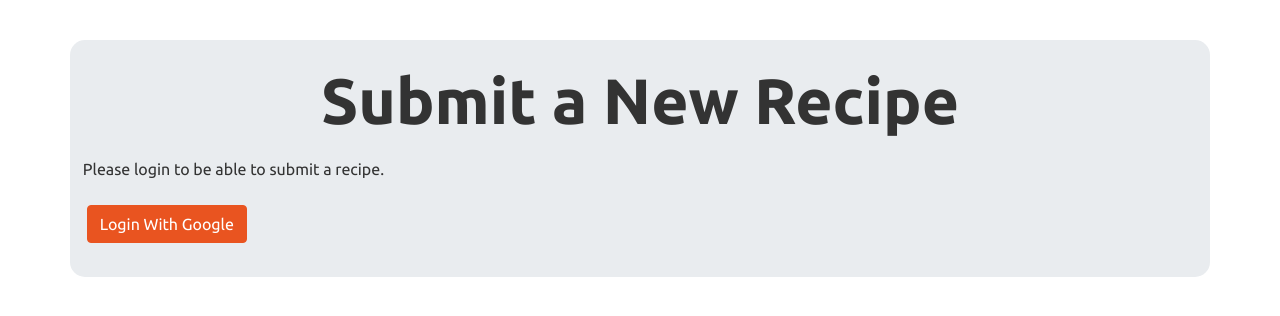
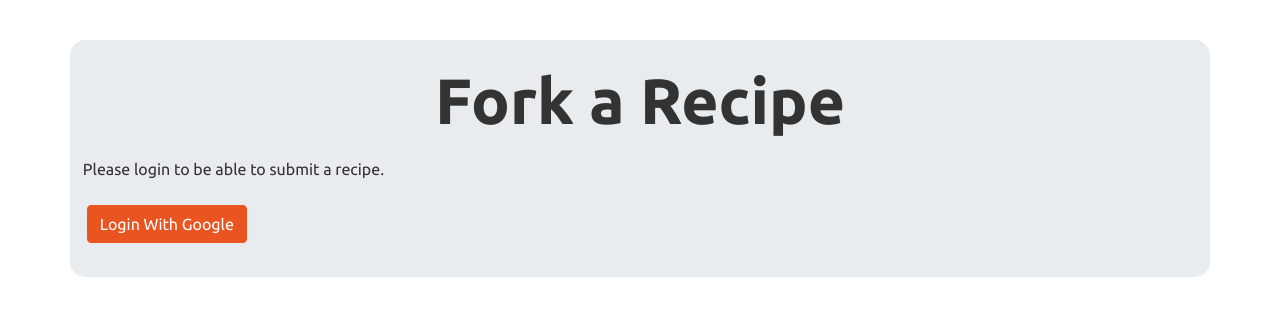
Before and after one commit to uva-cs3240-s22/group-project-a-20, a Django app: page /recipes/fork/1/ in a window 1280 px wide. Shown: the part 70-386 px from the top of the page. Run offline with Django 4.2, Linux system fonts and the light colour scheme; tables that the repository leaves empty hold one stand-in row (values such as "Sample post"); some libraries are stand-ins or nearby versions.

Commit message:
Update recipeform.html

```diff
--- a/recipes/templates/recipes/recipeform.html
+++ b/recipes/templates/recipes/recipeform.html
@@ -11,7 +11,11 @@
 
 <div class="container main bg-light">
     <div class="row banner">
-        <h1>Submit a New Recipe</h1>
+        {% if form.is_bound %}
+            <h1>Fork a Recipe</h1>
+        {% else %}
+            <h1>Submit a New Recipe</h1>
+        {% endif %}
     </div>
 
     {% if user.is_authenticated %}
```
